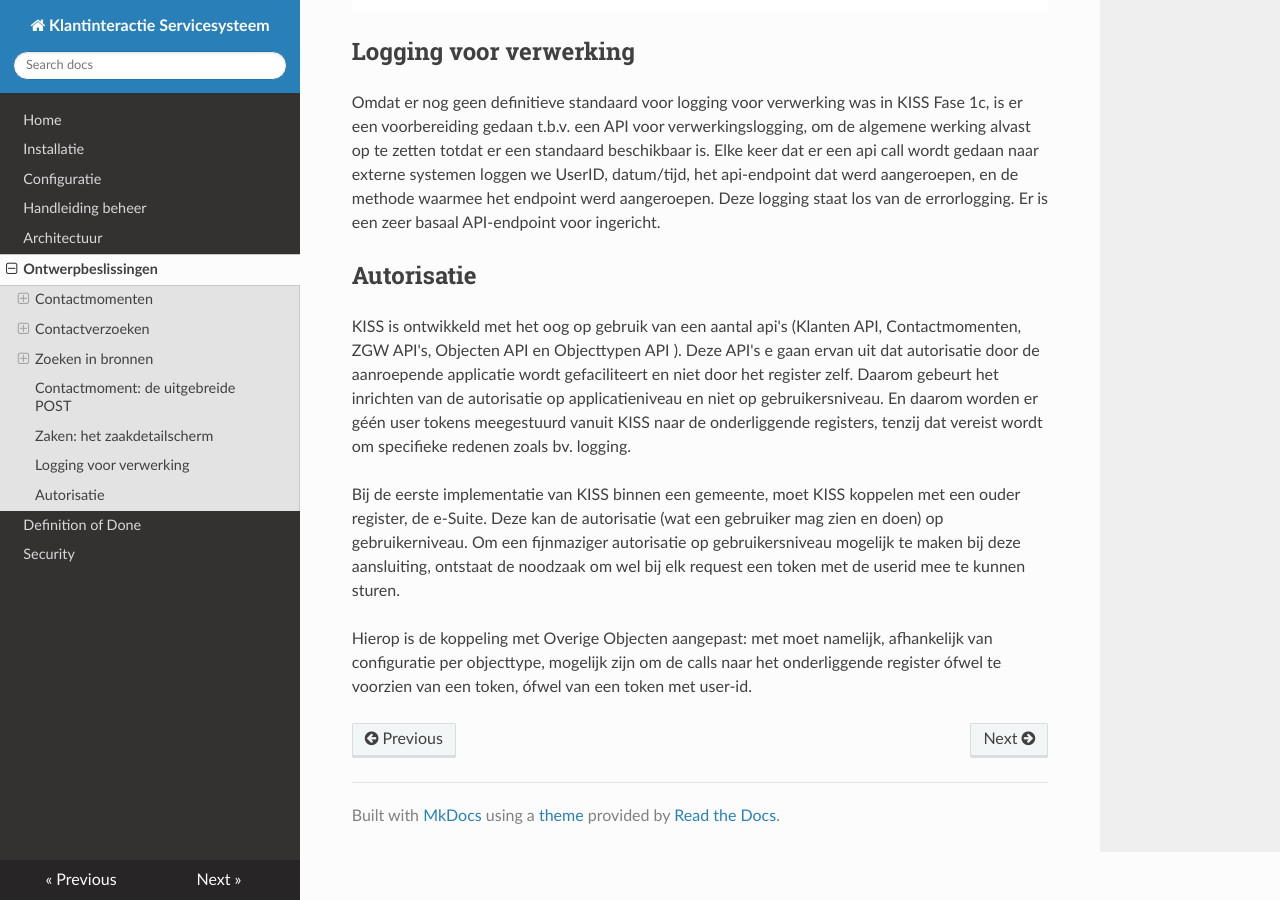
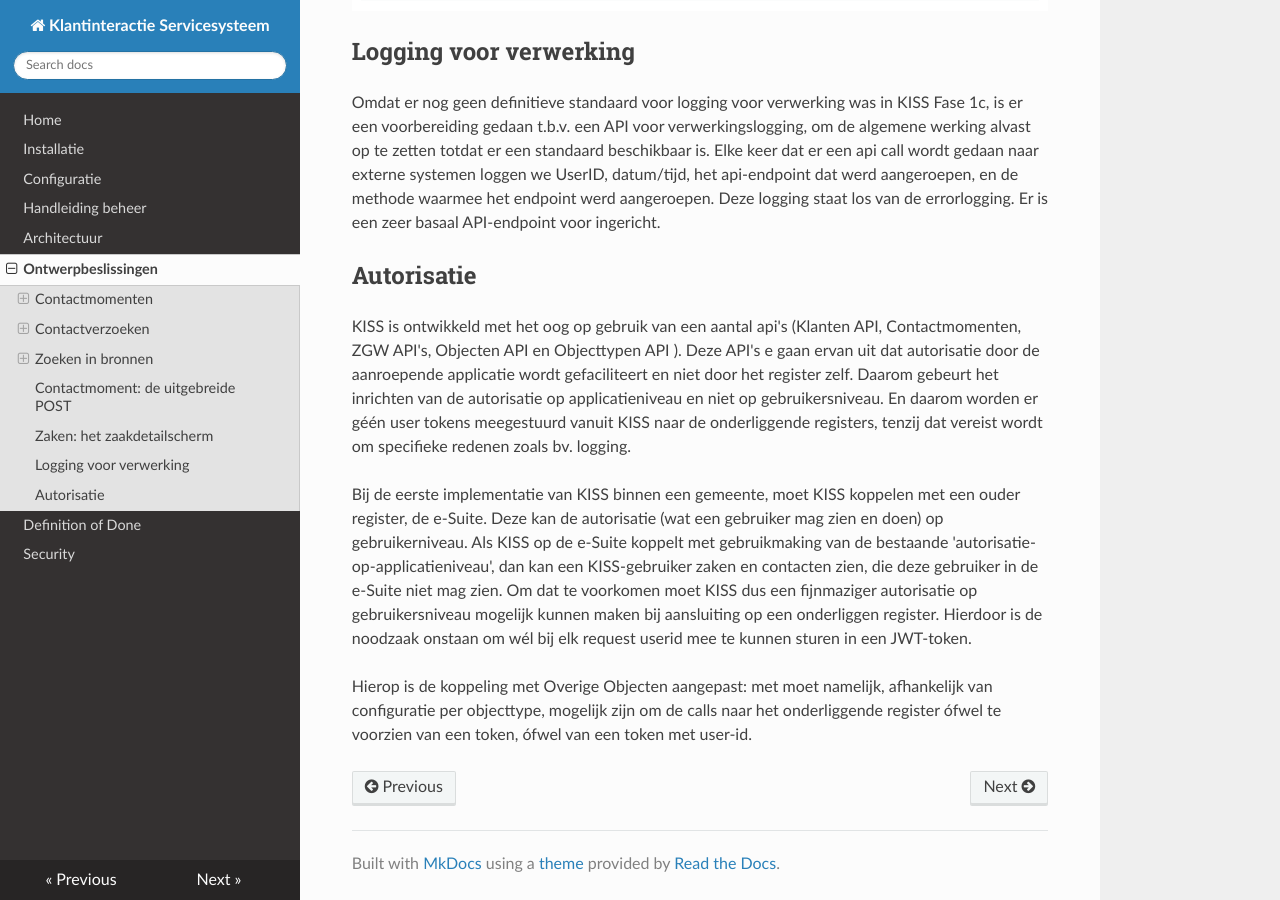
Before and after one commit to Klantinteractie-Servicesysteem/.github, an MkDocs documentation site: the page built from docs/DECISION-RECORD.md, in a window 1280 px wide and 900 px high, scrolled down 3845 px. Built offline with MkDocs 1.6.1, drawn with Linux system fonts in a browser that asks for light colours; nearby versions of some CDN libraries.

Commit message:
Aanpassing nav comment  May 17, 2024, 2:22 PM GMT+2
Ik heb geprobeerd iets duidelijker de aanleiding te omschrijven.

```diff
--- a/docs/DECISION-RECORD.md
+++ b/docs/DECISION-RECORD.md
@@ -69,6 +69,6 @@ Omdat er nog geen definitieve standaard voor logging voor verwerking was in KISS
 ## Autorisatie
 KISS is ontwikkeld met het oog op gebruik van een aantal api's (Klanten API, Contactmomenten, ZGW API's, Objecten API en Objecttypen API ). Deze API's e gaan ervan uit dat autorisatie door de aanroepende applicatie wordt gefaciliteert en niet door het register zelf. Daarom  gebeurt het inrichten van de autorisatie op applicatieniveau en niet op gebruikersniveau. En daarom worden er géén user tokens meegestuurd vanuit KISS naar de onderliggende registers, tenzij dat vereist wordt om specifieke redenen zoals bv. logging.
 
-Bij de eerste implementatie van KISS binnen een gemeente, moet KISS koppelen met een ouder register, de e-Suite. Deze kan de autorisatie (wat een gebruiker mag zien en doen) op gebruikerniveau. Om een fijnmaziger autorisatie op gebruikersniveau mogelijk te maken bij deze aansluiting, ontstaat de noodzaak om wel bij elk request een token met de userid mee te kunnen sturen.
+Bij de eerste implementatie van KISS binnen een gemeente, moet KISS koppelen met een ouder register, de e-Suite. Deze kan de autorisatie (wat een gebruiker mag zien en doen) op gebruikerniveau. Als KISS op de e-Suite koppelt met gebruikmaking van de bestaande 'autorisatie-op-applicatieniveau', dan kan een KISS-gebruiker zaken en contacten zien, die deze gebruiker in de e-Suite niet mag zien. Om dat te voorkomen moet KISS dus een fijnmaziger autorisatie op gebruikersniveau mogelijk kunnen maken bij aansluiting op een onderliggen register. Hierdoor is de noodzaak onstaan om wél bij elk request userid mee te kunnen sturen in een JWT-token.
 
 Hierop is de koppeling met Overige Objecten aangepast: met moet namelijk, afhankelijk van configuratie per objecttype, mogelijk zijn om de calls naar het onderliggende register ófwel te voorzien van een token, ófwel van een token met user-id.
```
